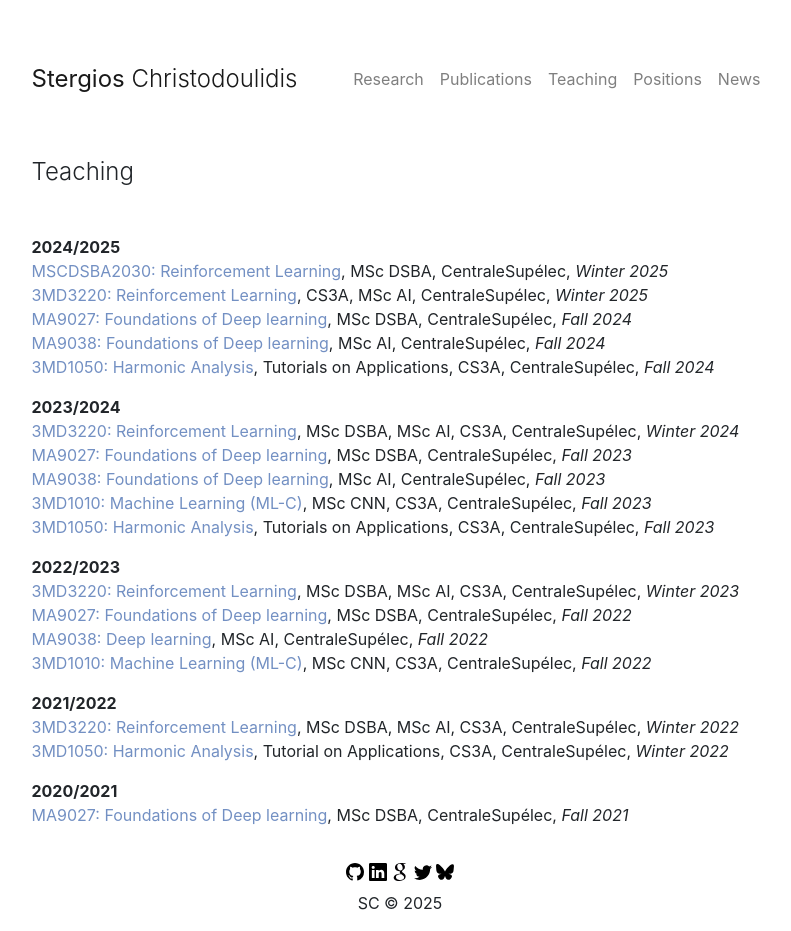
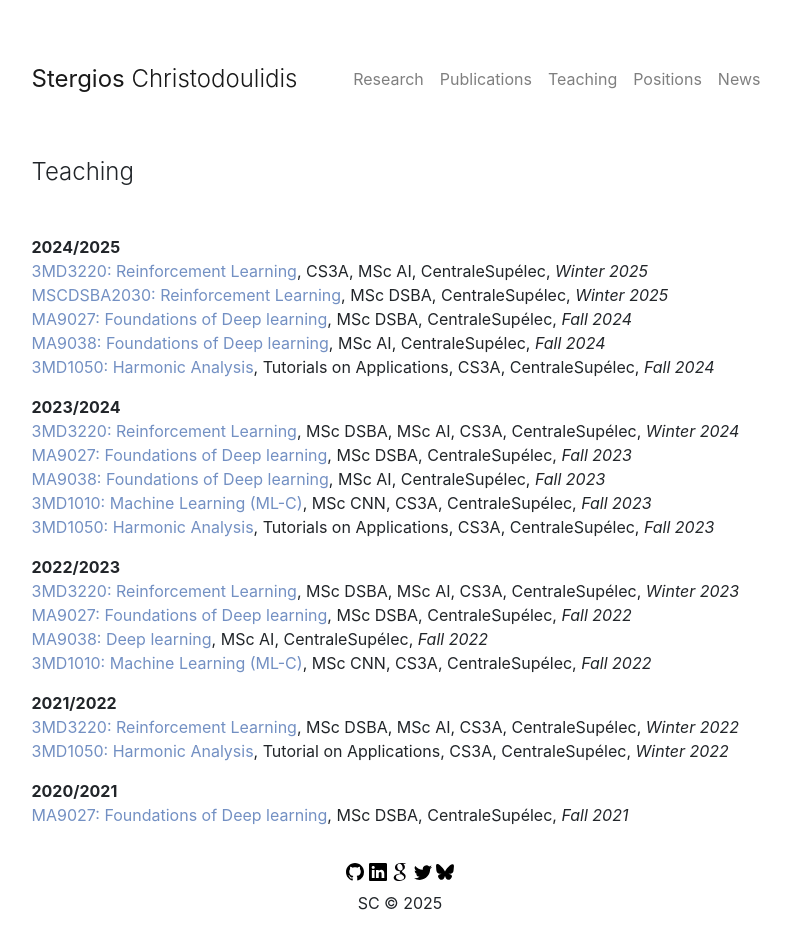
Before and after one commit to stergioc/stergioc.github.io, a Jekyll site: the page built from teaching.md, in a window 1280 px wide. Shown: the whole page, without its empty margins (240-1031 px from the left). Built offline with Jekyll 4.4.1, drawn with Linux system fonts in a browser that asks for light colours; nearby versions of some CDN libraries.

```diff
--- a/teaching.md
+++ b/teaching.md
@@ -4,8 +4,8 @@ title: Teaching
 ---
 
 **2024/2025**
+<a href="https://centralesupelec.edunao.com/course/view.php?id=8301" target="_blank">3MD3220: Reinforcement Learning</a>, CS3A, MSc AI, CentraleSupélec, *Winter 2025*
 <a href="https://centralesupelec.edunao.com/course/view.php?id=9543" target="_blank">MSCDSBA2030: Reinforcement Learning</a>, MSc DSBA, CentraleSupélec, *Winter 2025*
-<a href="https://centralesupelec.edunao.com/course/view.php?id=8301" target="_blank">3MD3220: Reinforcement Learning</a>, CS3A, MSc AI, CentraleSupélec, *Winter 2025*
 <a href="https://centralesupelec.edunao.com/course/view.php?id=8968" target="_blank">MA9027: Foundations of Deep learning</a>, MSc DSBA, CentraleSupélec, *Fall 2024*
 <a href="https://centralesupelec.edunao.com/course/view.php?id=9091" target="_blank">MA9038: Foundations of Deep learning</a>, MSc AI, CentraleSupélec, *Fall 2024*
 <a href="https://centralesupelec.edunao.com/course/view.php?id=8326" target="_blank">3MD1050: Harmonic Analysis</a>, Tutorials on Applications, CS3A, CentraleSupélec, *Fall 2024*
```
